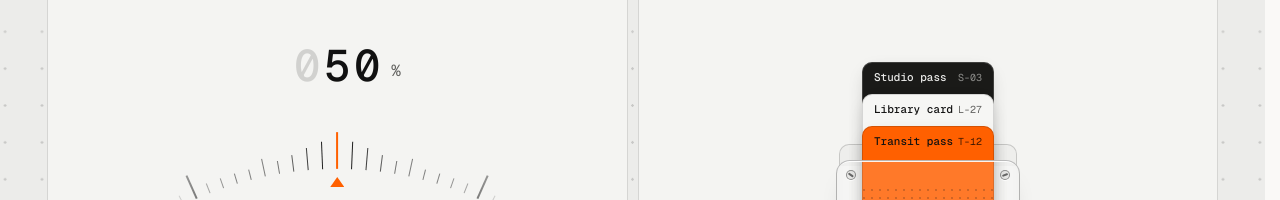
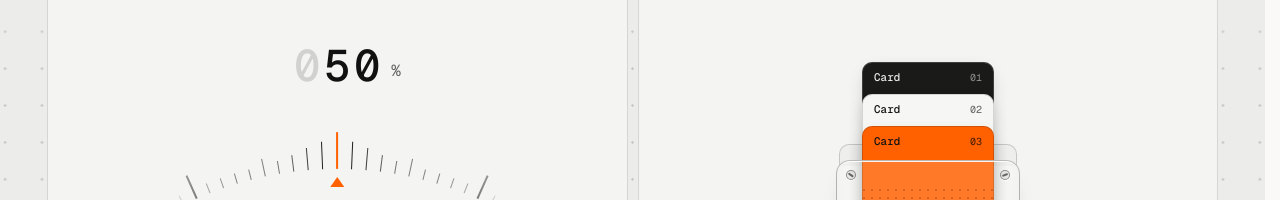
Before and after one commit to cagndz/agundez-me, a Next.js app: page /lab in a window 1280 px wide. Shown: the part 282-482 px from the top of the page. Built offline with nearby package versions, Linux system fonts and the light colour scheme.

Commit message:
feat(lab): simplify the wallet card texts (#46)

```diff
--- a/src/lab/demos/wallet/index.tsx
+++ b/src/lab/demos/wallet/index.tsx
@@ -7,24 +7,24 @@ import { WalletCard } from './wallet-card'
 
 const CARDS: WalletCardData[] = [
 	{
-		id: 'studio-pass',
-		title: 'Studio pass',
-		description: 'Level 3 · after hours',
-		code: 'S-03',
+		id: 'card-01',
+		title: 'Card',
+		description: 'agundez.me/lab',
+		code: '01',
 		tone: 'dark',
 	},
 	{
-		id: 'library-card',
-		title: 'Library card',
-		description: 'Reading room · two books out',
-		code: 'L-27',
+		id: 'card-02',
+		title: 'Card',
+		description: 'agundez.me/lab',
+		code: '02',
 		tone: 'light',
 	},
 	{
-		id: 'transit-pass',
-		title: 'Transit pass',
-		description: 'Zones 1–2 · monthly',
-		code: 'T-12',
+		id: 'card-03',
+		title: 'Card',
+		description: 'agundez.me/lab',
+		code: '03',
 		tone: 'accent',
 	},
 ]
--- a/src/lab/demos/wallet/wallet-card.tsx
+++ b/src/lab/demos/wallet/wallet-card.tsx
@@ -130,6 +130,8 @@ export function WalletCard({
 					willChange: 'transform',
 				}}
 				data-wallet-card=''
+				// The three cards share a title, so the code tells them apart: "Card 01".
+				aria-label={`${card.title} ${card.code}`}
 				aria-pressed={isPresented}
 				aria-describedby={descriptionId}
 				onClick={() => onToggle(card.id)}
@@ -159,7 +161,7 @@ export function WalletCard({
 						willChange: 'opacity, filter',
 					}}
 				>
-					{/* The title is the button's name; the code would only add noise to it. */}
+					{/* The button's name is its aria-label, so neither text is read twice. */}
 					<span className='text-[11px] font-medium'>{card.title}</span>
 					<span
 						aria-hidden='true'
```
